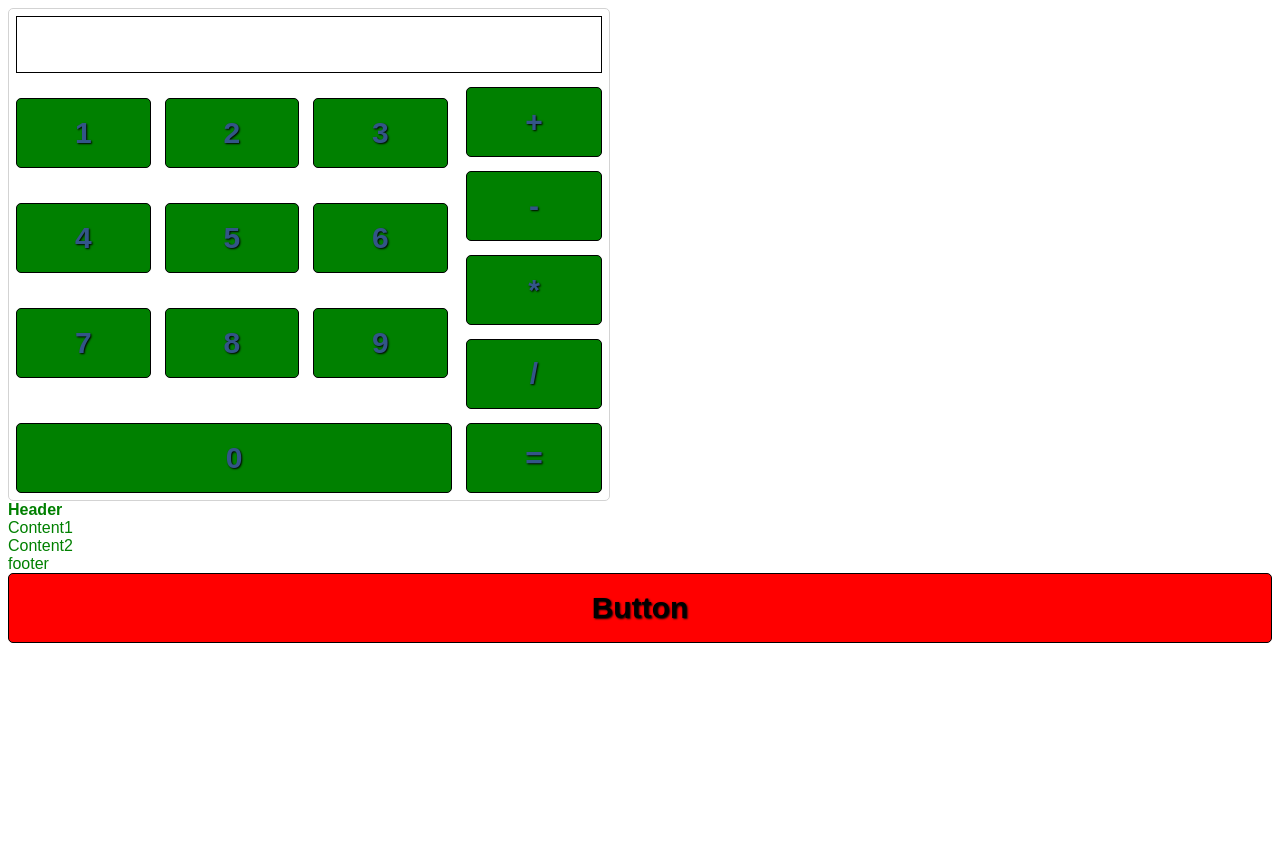
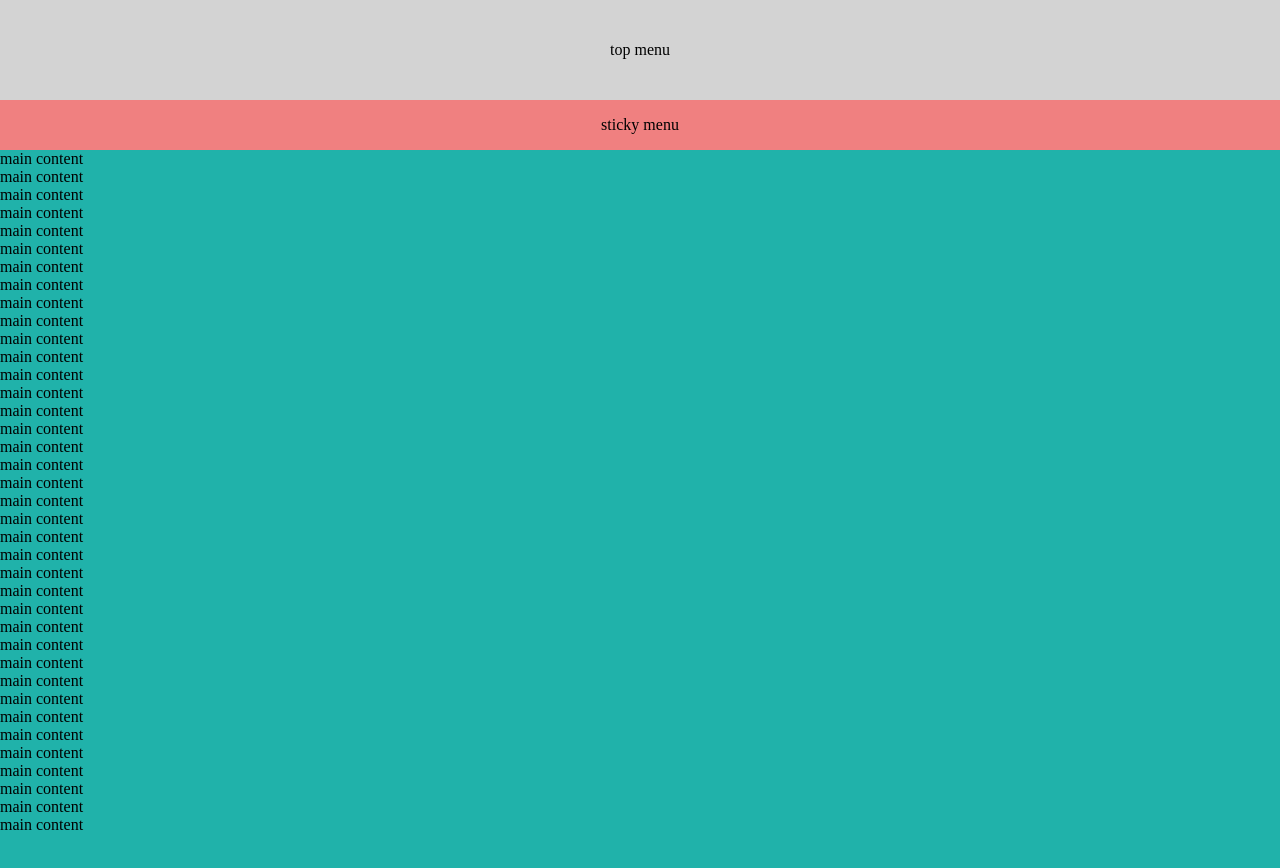
Before and after one commit to anddrews/test-it, a website: page src/index.html in a window 1280 px wide. Before the commit the page ends 800 px from the top, so only its background shows below. Drawn offline with nearby package versions, Linux system fonts and the light colour scheme; files that its build step writes are made by us from their sources.

Commit message:
sticky header

```diff
--- a/src/index.html
+++ b/src/index.html
@@ -7,76 +7,51 @@
     <title>Hello world</title>
   </head>
   <body>
-    <div class="calculator">
-      <input type="text" class="calculator__input">
-      <div class="calculator__field">
-        <div class="num-buttons">
-          <div class="num-buttons__button-wrapper">
-            @@include('./partials/button/_button.html', {"value": 1})
-          </div>
-          <div class="num-buttons__button-wrapper">
-            @@include('./partials/button/_button.html', {"value": 2})
-          </div>
-          <div class="num-buttons__button-wrapper">
-            @@include('./partials/button/_button.html', {"value": 3})
-          </div>
-          <div class="num-buttons__button-wrapper">
-            @@include('./partials/button/_button.html', {"value": 4})
-          </div>
-          <div class="num-buttons__button-wrapper">
-            @@include('./partials/button/_button.html', {"value": 5})
-          </div>
-          <div class="num-buttons__button-wrapper">
-            @@include('./partials/button/_button.html', {"value": 6})
-          </div>
-          <div class="num-buttons__button-wrapper">
-            @@include('./partials/button/_button.html', {"value": 7})
-          </div>
-          <div class="num-buttons__button-wrapper">
-            @@include('./partials/button/_button.html', {"value": 8})
-          </div>
-          <div class="num-buttons__button-wrapper">
-            @@include('./partials/button/_button.html', {"value": 9})
-          </div>
-          <div class="num-buttons__button-wrapper">
-            @@include('./partials/button/_button.html', {"value": 0})
-          </div>
-        </div>
-        <div class="actions">
-          <div class="actions__item">
-            @@include('./partials/button/_button.html', {"value": "+"})
-          </div>
-          <div class="actions__item">
-            @@include('./partials/button/_button.html', {"value": "-"})
-          </div>
-          <div class="actions__item">
-            @@include('./partials/button/_button.html', {"value": "*"})
-          </div>
-          <div class="actions__item">
-            @@include('./partials/button/_button.html', {"value": "/"})
-          </div>
-          <div class="actions__item">
-            @@include('./partials/button/_button.html', {"value": "="})
-          </div>
-       </div>
-      </div>
+    <div class="menu">
+      top menu
     </div>
-    <div class="container fz-16">
-      <div class="header fz-16 fz-40">
-        Header
-      </div>
-      <div class="main-content">
-        Content1
-      </div>
-      <div class="main-content">
-        Content2
-      </div>
-      <div class="footer">
-        footer
-      </div>
-      <button class="button error-button">
-        Button
-      </button>
+    <div class="sticky-menu">
+      sticky menu
+    </div>
+    <div class="main-content">
+      <div>main content</div>
+      <div>main content</div>
+      <div>main content</div>
+      <div>main content</div>
+      <div>main content</div>
+      <div>main content</div>
+      <div>main content</div>
+      <div>main content</div>
+      <div>main content</div>
+      <div>main content</div>
+      <div>main content</div>
+      <div>main content</div>
+      <div>main content</div>
+      <div>main content</div>
+      <div>main content</div>
+      <div>main content</div>
+      <div>main content</div>
+      <div>main content</div>
+      <div>main content</div>
+      <div>main content</div>
+      <div>main content</div>
+      <div>main content</div>
+      <div>main content</div>
+      <div>main content</div>
+      <div>main content</div>
+      <div>main content</div>
+      <div>main content</div>
+      <div>main content</div>
+      <div>main content</div>
+      <div>main content</div>
+      <div>main content</div>
+      <div>main content</div>
+      <div>main content</div>
+      <div>main content</div>
+      <div>main content</div>
+      <div>main content</div>
+      <div>main content</div>
+      <div>main content</div>
     </div>
   </body>
 </html>
--- a/src/main.scss
+++ b/src/main.scss
@@ -1,99 +1,29 @@
-@import './partials/button/button.scss';
-// html * {
-//   outline: 1px solid red;
-// }
-
-.calculator {
-  width: 600px;
-  border: 1px solid lightgray;
-  border-radius: 5px;
-
-  &__field {
-    display: flex;
-  }
-
-  &__input {
-    width: calc(100% - 14px);
-    font-size: 40px;
-    font-weight: bold;
-    box-sizing: border-box;
-    border: 1px solid #000;
-    margin: 7px;
-    padding: 5px;
-    text-align: right;
-  }
+html,
+body {
+  padding: 0;
+  margin: 0;
 }
 
-
-
-.num-buttons {
+.menu {
+  background-color: lightgrey;
+  height: 100px;
   display: flex;
-  flex-wrap: wrap;
-  flex-basis: 75%;
   align-items: center;
-
-  &__button-wrapper {
-    width: 33%;
-    padding: 7px;
-    box-sizing: border-box;
-
-    &:last-child {
-      width: 100%;
-      align-self: flex-end;
-    }
-  }
+  justify-content: center;
 }
 
-.actions {
+.sticky-menu {
+  background-color: lightcoral;
   display: flex;
-  flex-direction: column;
-  flex-basis: 25%;
-
-  &__item {
-    width: 100%;
-    padding: 7px;
-    box-sizing: border-box;
-  }
+  align-items: center;
+  justify-content: center;
+  position: sticky;
+  top: 0;
+  width: 100%;
+  height: 50px;
 }
 
-.main-color {
-  color: #335588;
+.main-content {
+  height: 150vh;
+  background-color: lightseagreen;
 }
-
-.error-color {
-  color: red;
-}
-
-.fz-40 {
-  font-size: 40px;
-  font-family: Arial;
-  font-weight: bold;
-  color: red;
-}
-
-.fz-16 {
-  font-size: 16px;
-  font-family: sans-serif;
-  color: green;
-}
-
-.b-block__element-el--modificator {
-  display: flex;
-}
-
-// Atomic
-
-// .form-input-caption .main-border .form-indents{
-
-// }
-
-
-// OOCSS
-
-.button.error-button {
-  background-color: red;
-}
-
-.button {
-  background-color: green;
-}
```
